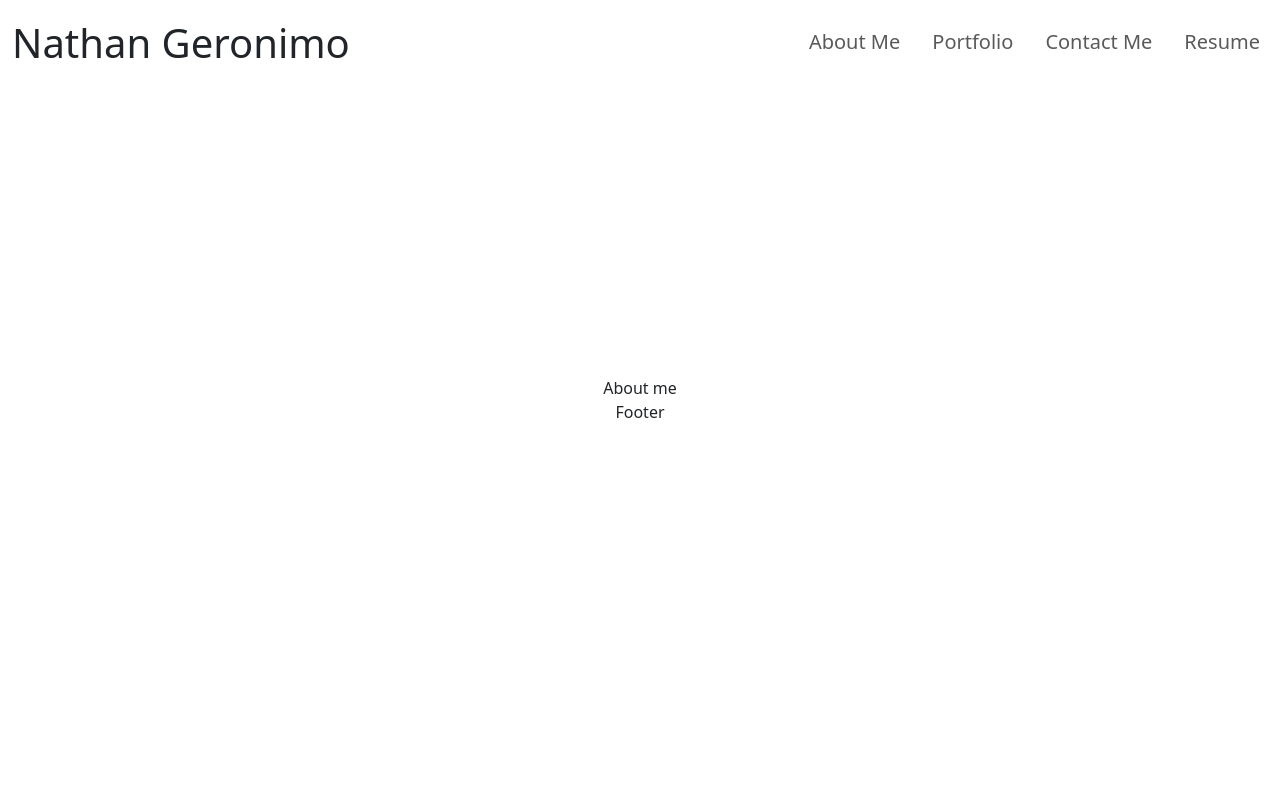
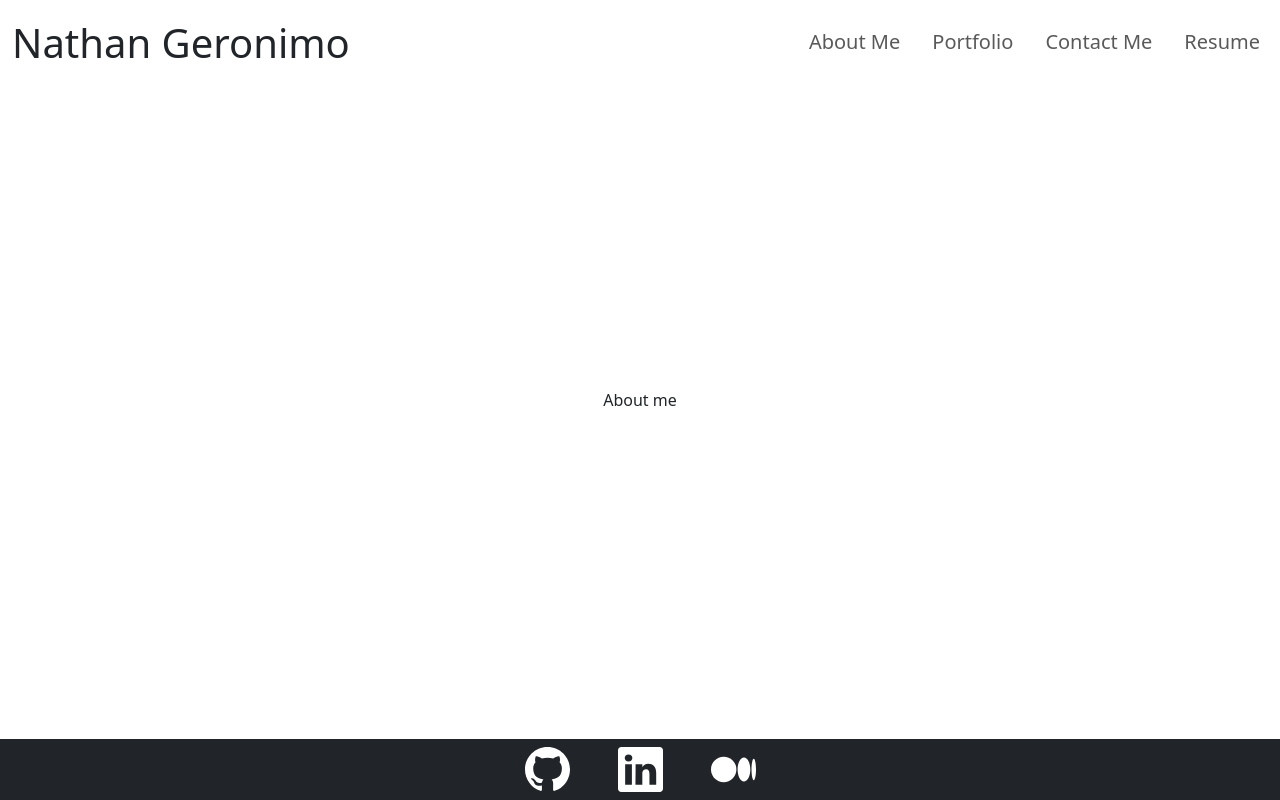
Before and after one commit to nathangero/portfolio-react, a React (Vite) app: page / in a window 1280 px wide. Built offline with nearby package versions, Linux system fonts and the light colour scheme.

Commit message:
implement footer with svg bootstrap icons

```diff
--- a/package.json
+++ b/package.json
@@ -12,6 +12,7 @@
   },
   "dependencies": {
     "bootstrap": "^5.3.2",
+    "bootstrap-icons": "^1.11.2",
     "react": "^18.2.0",
     "react-bootstrap": "^2.9.1",
     "react-dom": "^18.2.0",
--- a/src/components/Footer.jsx
+++ b/src/components/Footer.jsx
@@ -3,9 +3,32 @@
 export default function Footer() {
 
     return (
-        <footer>
-            Footer
-            {/* TODO: Put github, linkedin, and medium logos with links */}
+        <footer className="navbar fixed-bottom justify-content-center bg-dark text-white">
+            <ul className="list-group list-group-horizontal list-unstyled">
+                <li className="mx-4">
+                    <a target="_blank" href="https://github.com/nathangero" role="button">
+                        <svg xmlns="http://www.w3.org/2000/svg" width="45" height="auto" fill="white" className="bi bi-github" viewBox="0 0 16 16">
+                            <path d="M8 0C3.58 0 0 3.58 0 8c0 3.54 2.29 6.53 5.47 7.59.4.07.55-.17.55-.38 0-.19-.01-.82-.01-1.49-2.01.37-2.53-.49-2.69-.94-.09-.23-.48-.94-.82-1.13-.28-.15-.68-.52-.01-.53.63-.01 1.08.58 1.23.82.72 1.21 1.87.87 2.33.66.07-.52.28-.87.51-1.07-1.78-.2-3.64-.89-3.64-3.95 0-.87.31-1.59.82-2.15-.08-.2-.36-1.02.08-2.12 0 0 .67-.21 2.2.82.64-.18 1.32-.27 2-.27.68 0 1.36.09 2 .27 1.53-1.04 2.2-.82 2.2-.82.44 1.1.16 1.92.08 2.12.51.56.82 1.27.82 2.15 0 3.07-1.87 3.75-3.65 3.95.29.25.54.73.54 1.48 0 1.07-.01 1.93-.01 2.2 0 .21.15.46.55.38A8.012 8.012 0 0 0 16 8c0-4.42-3.58-8-8-8" />
+                        </svg>
+                    </a>
+                </li>
+
+                <li className="mx-4">
+                    <a target="_blank" href="https://www.linkedin.com/in/nathan-geronimo/" role="button">
+                        <svg xmlns="http://www.w3.org/2000/svg" width="45" height="auto" fill="white" class="bi bi-linkedin" viewBox="0 0 16 16">
+                            <path d="M0 1.146C0 .513.526 0 1.175 0h13.65C15.474 0 16 .513 16 1.146v13.708c0 .633-.526 1.146-1.175 1.146H1.175C.526 16 0 15.487 0 14.854V1.146zm4.943 12.248V6.169H2.542v7.225h2.401m-1.2-8.212c.837 0 1.358-.554 1.358-1.248-.015-.709-.52-1.248-1.342-1.248-.822 0-1.359.54-1.359 1.248 0 .694.521 1.248 1.327 1.248h.016zm4.908 8.212V9.359c0-.216.016-.432.08-.586.173-.431.568-.878 1.232-.878.869 0 1.216.662 1.216 1.634v3.865h2.401V9.25c0-2.22-1.184-3.252-2.764-3.252-1.274 0-1.845.7-2.165 1.193v.025h-.016a5.54 5.54 0 0 1 .016-.025V6.169h-2.4c.03.678 0 7.225 0 7.225h2.4" />
+                        </svg>
+                    </a>
+                </li>
+
+                <li className="mx-4">
+                    <a target="_blank" href="https://medium.com/@nathanageronimo" role="button">
+                        <svg xmlns="http://www.w3.org/2000/svg" width="45" height="auto" fill="white" class="bi bi-medium" viewBox="0 0 16 16">
+                            <path d="M9.025 8c0 2.485-2.02 4.5-4.513 4.5A4.506 4.506 0 0 1 0 8c0-2.486 2.02-4.5 4.512-4.5A4.506 4.506 0 0 1 9.025 8m4.95 0c0 2.34-1.01 4.236-2.256 4.236-1.246 0-2.256-1.897-2.256-4.236 0-2.34 1.01-4.236 2.256-4.236 1.246 0 2.256 1.897 2.256 4.236M16 8c0 2.096-.355 3.795-.794 3.795-.438 0-.793-1.7-.793-3.795 0-2.096.355-3.795.794-3.795.438 0 .793 1.699.793 3.795" />
+                        </svg>
+                    </a>
+                </li>
+            </ul>
         </footer>
     )
 }
```
Also changed, not shown: 2 other files (tests, documents, lock files or other folders).
